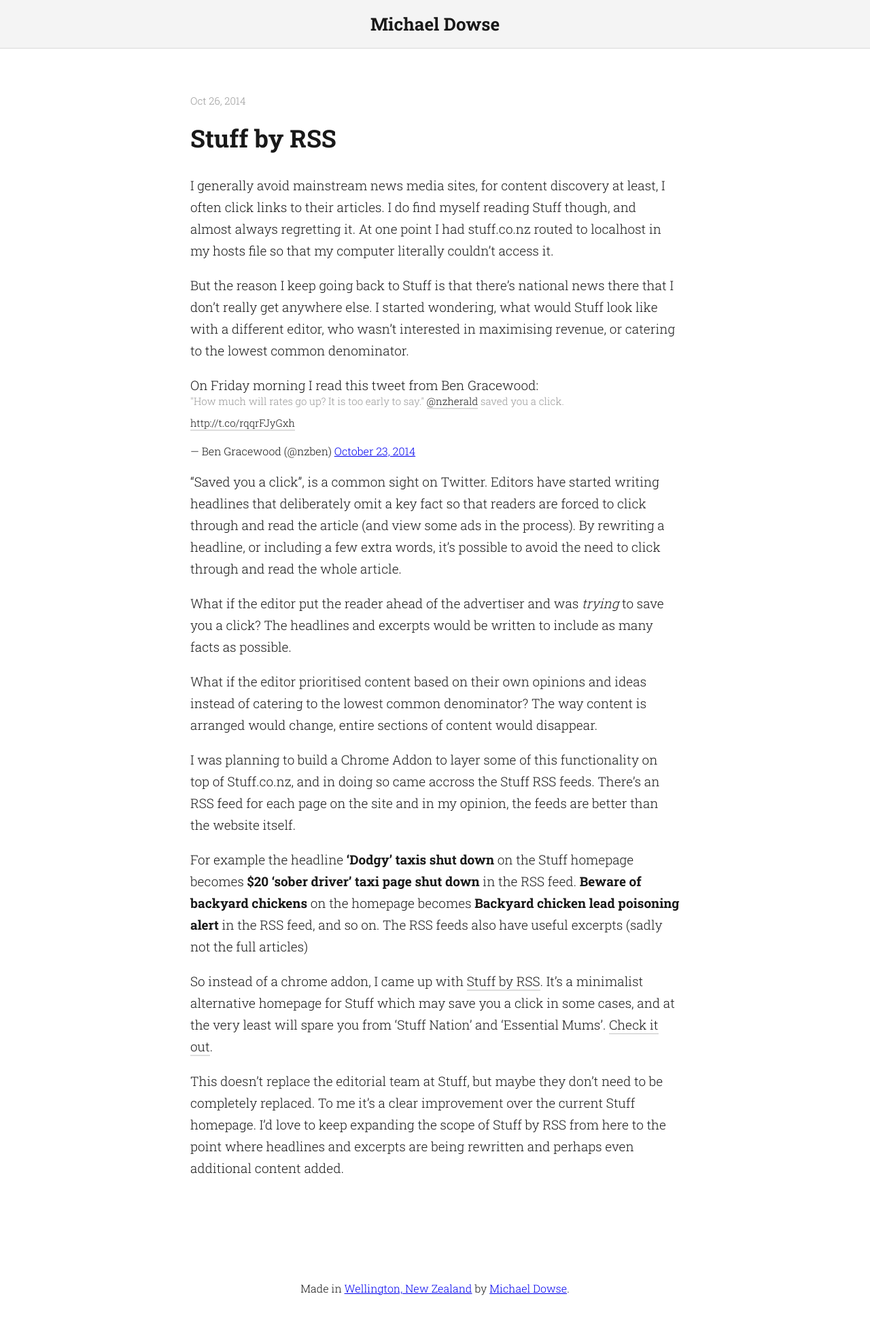
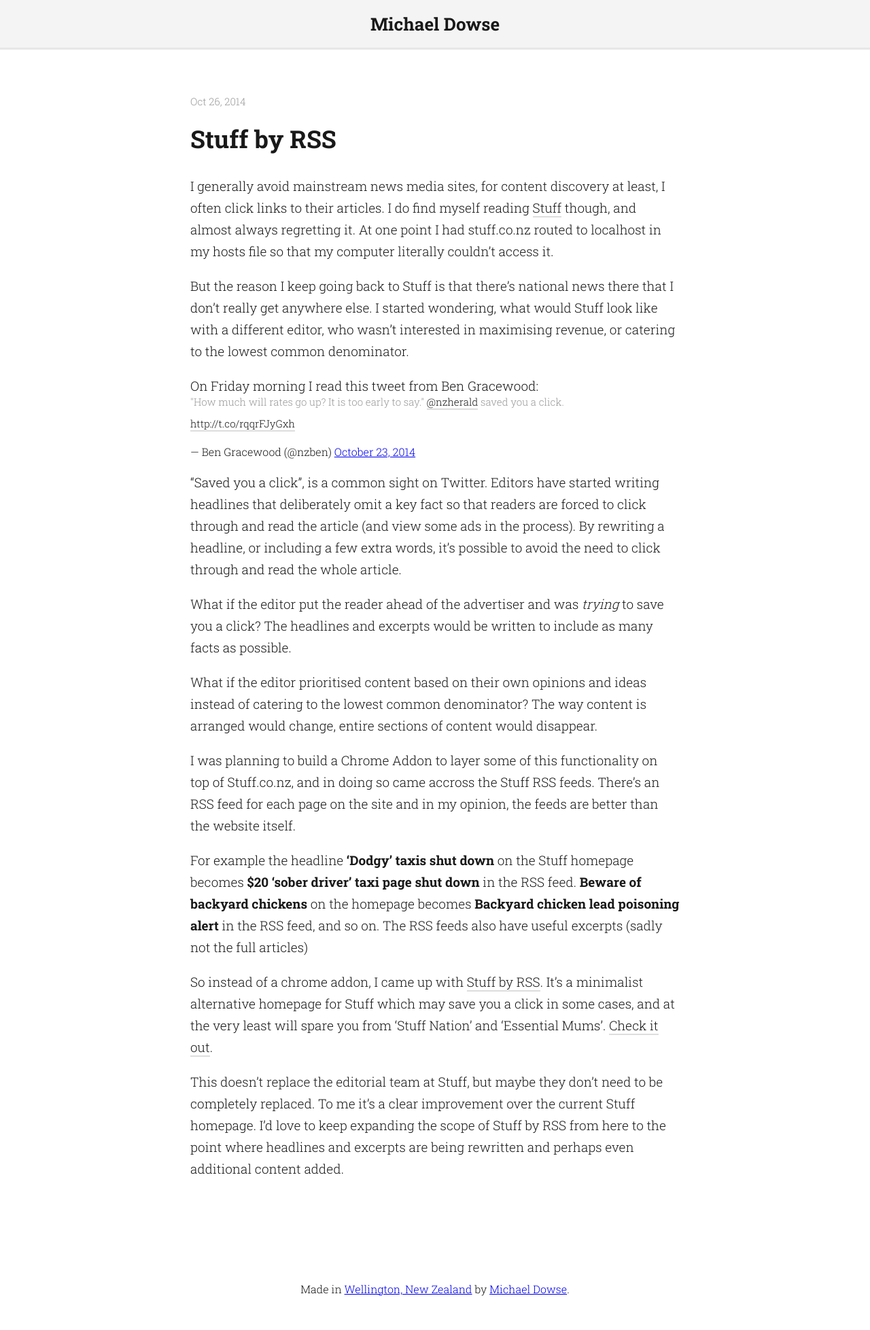
Before and after one commit to MichaelDowse/michaeldowse.github.io, a Jekyll site: the page built from _posts/2014-10-26-stuff-by-rss.markdown, in a window 1280 px wide. Shown: the whole page at 68% size. Built offline with Jekyll 4.4.1, drawn with Linux system fonts in a browser that asks for light colours; comment, search, counter and statistics services are not loaded.

```diff
--- a/_posts/2014-10-26-stuff-by-rss.markdown
+++ b/_posts/2014-10-26-stuff-by-rss.markdown
@@ -3,7 +3,7 @@ title: Stuff by RSS
 layout: post
 ---
 
-I generally avoid mainstream news media sites, for content discovery at least, I often click links to their articles. I do find myself reading Stuff though, and almost always regretting it. At one point I had stuff.co.nz routed to localhost in my hosts file so that my computer literally couldn't access it.
+I generally avoid mainstream news media sites, for content discovery at least, I often click links to their articles. I do find myself reading [Stuff](http://stuff.co.nz) though, and almost always regretting it. At one point I had stuff.co.nz routed to localhost in my hosts file so that my computer literally couldn't access it.
 
 But the reason I keep going back to Stuff is that there's national news there that I don't really get anywhere else. I started wondering, what would Stuff look like with a different editor, who wasn't interested in maximising revenue, or catering to the lowest common denominator.
 
--- a/css/site.css
+++ b/css/site.css
@@ -119,7 +119,7 @@ header {
   height: 70px;
   line-height: 70px;
   font-size: 26px;
-  border-bottom: 2px solid #e7e7e7;
+  border-bottom: 3px solid #e7e7e7;
   background-color: #F4F4F4; /*#eee;*/
 }
 header a {
```
Also changed, not shown: 4 other files.
